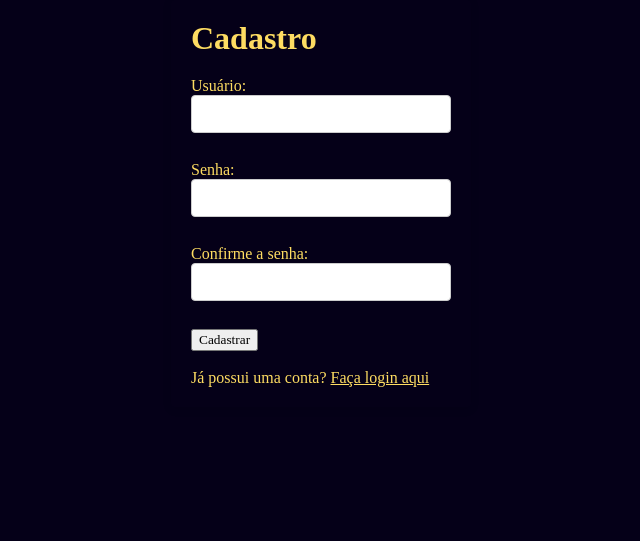
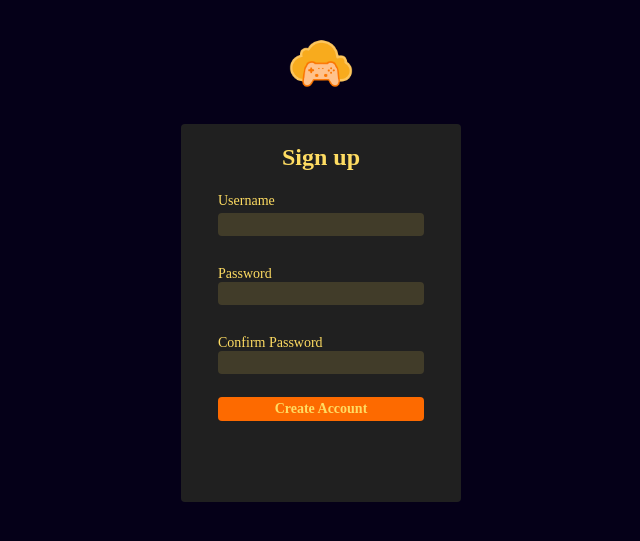
Before and after one commit to Jef-RS/SaveSync, a Flask app: page /cadastro in a window 1280 px wide. Shown: the top 541 px of the page, without its empty margins (319-959 px from the left). Run offline with Flask 3, Linux system fonts and the light colour scheme; some web fonts are replaced.

Commit message:
Signup area

```diff
--- a/Backend/routes/static/css/cadastro/index.css
+++ b/Backend/routes/static/css/cadastro/index.css
@@ -1,47 +1,94 @@
-body {
+.signup__header {
+  display: flex;
+  justify-content: center;
+}
 
-    font-family: Arial, sans-serif;
-    margin: 0;
-    padding: 0;
-  }
+.signup__header__image {
+  width: 84px;
+}
 
-  .cadastro-container {
-    width: 300px;
-    margin: 0px auto;
+.signup__main {
+  width: 280px;
+  height: 378px;
+  border-radius: 4px;
+  margin: auto;
+  background: var(--bg_color);
+}
 
-    border-radius: 4px;
-    box-shadow: 0px 2px 10px rgba(0, 0, 0, 0.1);
-    padding: 20px;
-  }
+.signup__main__form {
+  display: flex;
+  flex-direction: column;
+  margin: auto;
+  height: 181px;
+  width: 206px;
+}
 
-  h2 {
-    text-align: center;
-    color: #333;
-  }
+.signup__main__form:nth-child(1) {
+  text-align: center;
+}
 
-  form {
-    margin-top: 20px;
-  }
+.signup__main__title {
+  font-size: 24px;
+  font-weight: 700;
+  margin-bottom: 22px;
+}
 
-  input[type="text"],
-  input[type="password"] {
-    width: 100%;
-    padding: 10px;
-    margin-bottom: 10px;
-    border: 1px solid #ccc;
-    border-radius: 4px;
-  }
+.signup__main__label {
+  margin-right: auto;
+  font-weight: 400;
+  font-size: 14px;
+}
 
-  button[type="submit"] {
-    width: 100%;
-    padding: 10px;
-    background-color: #4CAF50;
-    color: #fff;
-    border: none;
-    border-radius: 4px;
-    cursor: pointer;
-  }
+.signup__main__label:first-of-type {
+  margin-bottom: 4px;
+}
 
-  button[type="submit"]:hover {
-    background-color: #45a049;
-  }
+.signup__main__link:hover {
+  background-color: var(--bg_input);
+  cursor: pointer;
+  transition: 180ms all ease-in;
+}
+
+.signup__main__input {
+  border-radius: 4px;
+  background: var(--bg_input);
+  color: var(--text_color);
+  padding: 4px;
+  font-size: 12px;
+  font-weight: 300;
+  border: none;
+}
+
+.signup__main__input:nth-of-type(1) {
+  margin-bottom: 30px;
+}
+
+.signup__main__input:nth-of-type(2) {
+  margin-bottom: 23px;
+}
+
+.signup__main__label__container {
+  display: flex;
+  justify-content: space-between;
+  margin-bottom: 4px;
+}
+
+.signup__main__submit {
+  border-radius: 4px;
+  border: none;
+  font-size: 14px;
+  background: var(--text_color_secondary);
+  color: var(--text_color);
+  font-weight: 700;
+  margin-bottom: 23px;
+  cursor: pointer;
+  padding: 4px 0;
+}
+
+.signup__main__link {
+  color: var(--text_color_secondary);
+  text-decoration: none;
+  margin-left: 4px;
+  padding: 2px;
+  border-radius: 4px;
+}
--- a/Backend/routes/templates/cadastro.html
+++ b/Backend/routes/templates/cadastro.html
@@ -9,21 +9,20 @@
     <title>Cadastro</title>
 </head>
 <body>
-    <div class="cadastro-container">
-    <h1>Cadastro</h1>
-    {% if error %}
-        <p style="color: red;">{{ error }}</p>
-    {% endif %}
-    <form method="POST" action="/cadastro">
-        <label for="username">Usuário:</label>
-        <input type="text" name="username" id="username" required><br><br>
-        <label for="password">Senha:</label>
-        <input type="password" name="password" id="password" required><br><br>
-        <label for="confirma_password">Confirme a senha:</label>
-        <input type="password" name="confirma_password" id="confirma_password" required><br><br>
-        <input type="submit" value="Cadastrar">
-    </form>
-    <br>
-    <p>Já possui uma conta? <a href="/login">Faça login aqui</a></p>
+    <header class="signup__header container">
+        <img class="signup__header__image" src="{{ url_for('static', filename='images/icon.png') }}" alt="Logo SaveSync">
+    </header>
+    <main class="signup__main container">
+        <form class="signup__main__form">
+            <h2 class="signup__main__title">Sign up</h2>
+            <label class="signup__main__label" for="username">Username</label>
+            <input class="signup__main__input" type="text" name="username" id="username" required>
+            <label class="signup__main__label" for="password">Password</label>
+            <input style="margin-bottom: 30px;" class="signup__main__input" type="password" name="password" id="password" required>
+            <label class="signup__main__label" for="password">Confirm Password</label>
+            <input style="margin-bottom: 23px;" class="signup__main__input" type="password" name="confirm_password" id="confirm_password" required>
+            <input class="signup__main__submit hover_2" type="submit" value="Create Account">
+        </form>
+    </main>
 </body>
 </html>
```
